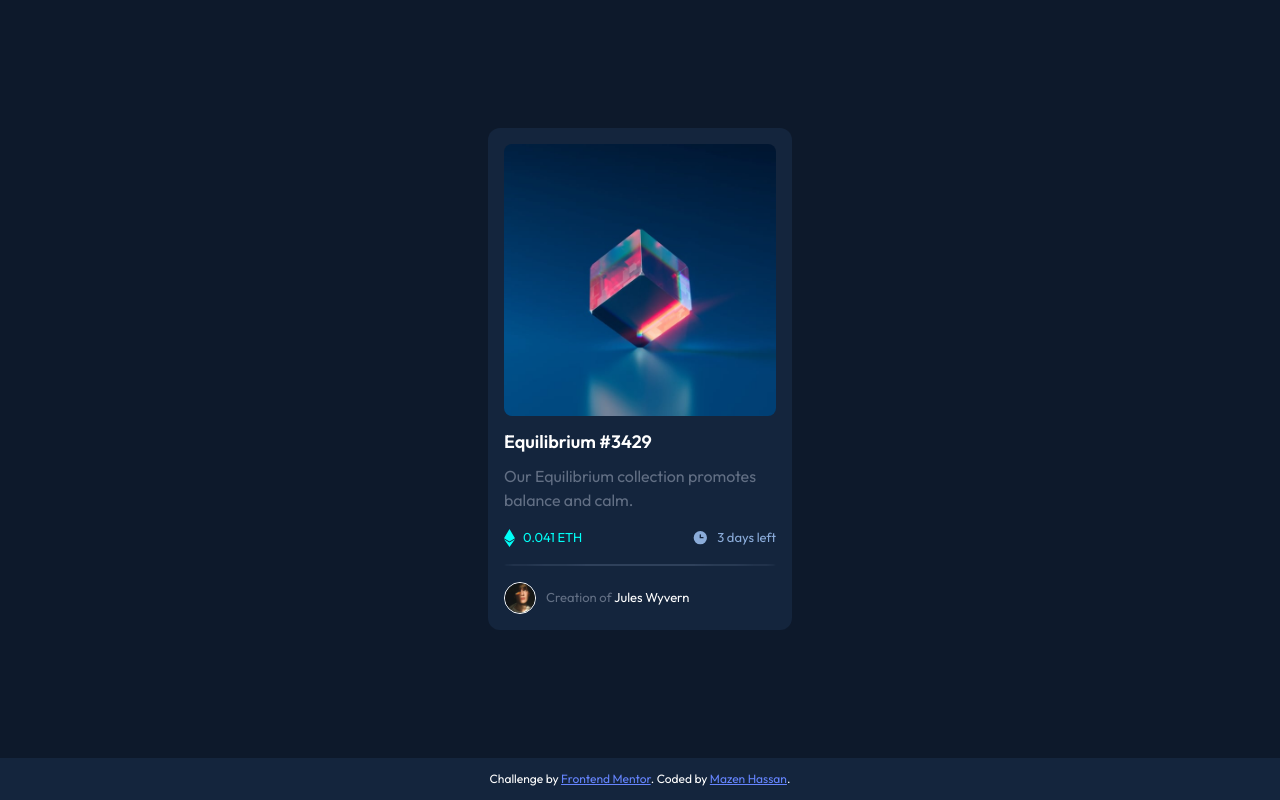
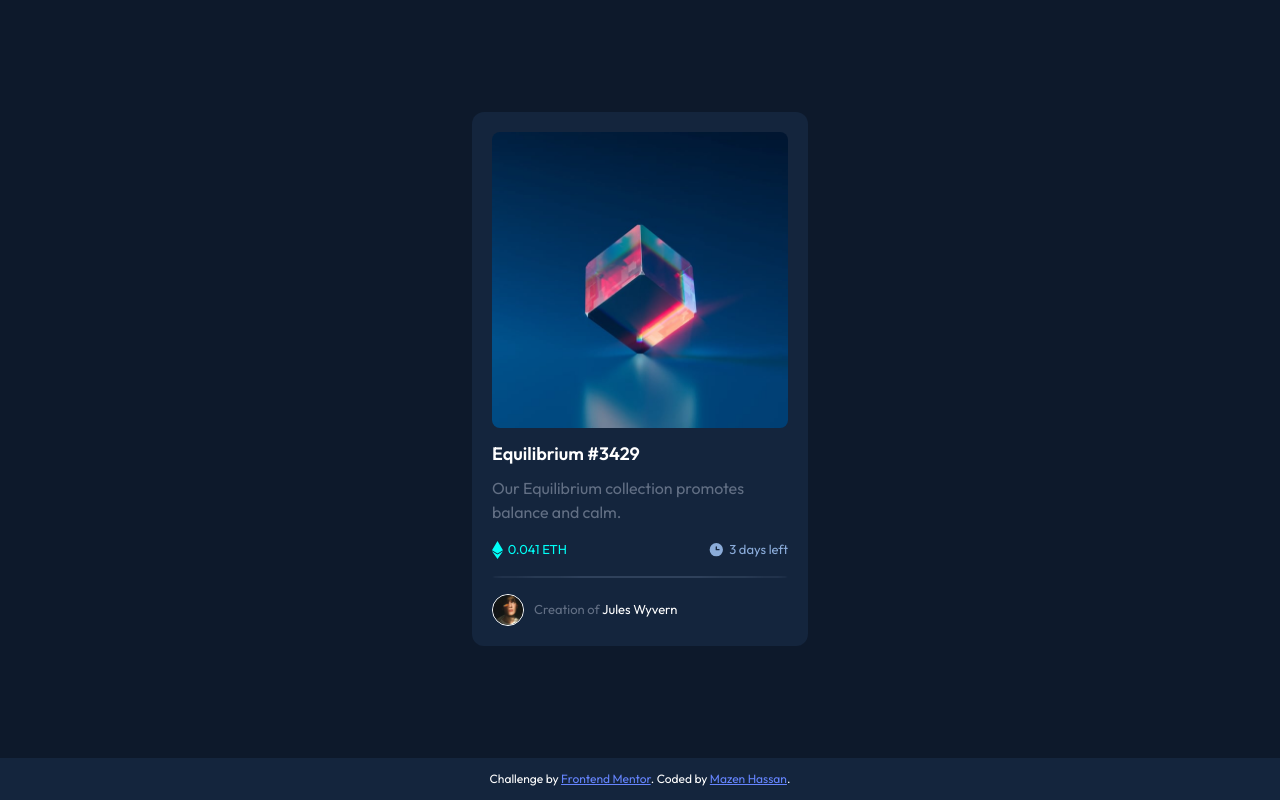
Before and after one commit to Mazz100/NFT-Preview-Card, a plain HTML site: page index.html in a window 1280 px wide. Drawn offline with Linux system fonts and the light colour scheme.

Commit message:
Feedback Update
- Accessibility update.

- More tweaks on style and hover effects.

```diff
--- a/Styles/style.scss
+++ b/Styles/style.scss
@@ -1,4 +1,5 @@
 //Variables
+$main-BG: hsl(217, 54%, 11%);
 $card-BG: hsl(216, 50%, 16%);
 $line-color: hsl(215, 32%, 27%);
 $etherium-active-color: hsl(178, 100%, 50%);
@@ -16,21 +17,21 @@ $date-color: hsl(215, 51%, 70%);
 
 body {
     font-family: 'Outfit', sans-serif;
-    background-color: hsl(217, 54%, 11%);
+    background-color: $main-BG;
     color: white;
     @include Flex(column);
 
 }
 
 .container {
-    max-width: 19rem;
+    max-width: 21rem;
     @include Flex(column);
     flex: 1;
 }
 
 .main {
     background-color: $card-BG;
-    padding: 16px;
+    padding: 20px;
     border-radius: 12px;
 }
 
@@ -42,7 +43,6 @@ body {
     padding: 0;
     border-radius: 8px;
     overflow: hidden;
-
 
     .equilibrium-image {
         display: block;
@@ -61,12 +61,12 @@ body {
     height: 100%;
     content: '';
     opacity: 0;
-    transition: opacity 0.2s linear;
+    transition: all 0.2s 0.2s linear;
     z-index: 10;
 }
 
 .etherium-button::after {
-    background-color: $etherium-active-color;
+    background-color: $card-BG;
     top: 0;
     left: 0;
     position: absolute;
@@ -74,7 +74,7 @@ body {
     height: 100%;
     content: '';
     opacity: 0;
-    transition: opacity 0.2s linear;
+    transition: all 0.2s linear;
     z-index: 5;
 }
 
@@ -85,11 +85,11 @@ body {
 
     .value {
         color: $etherium-active-color ;
-        margin-right: 90px;
+        margin-right: 120px;
     }
 
     .clock {
-        margin-left: 12px;
+        margin-left: 16px;
     }
 
     .date {
@@ -129,7 +129,6 @@ body {
 .main-heading {
     font-size: 1.125rem;
     margin: 16px 0 12px 0;
-
 }
 
 .description {
@@ -155,7 +154,7 @@ body {
     cursor: pointer;
     text-decoration: none;
     color: inherit;
-    transition: color 0.3s linear;
+    transition: all 150ms linear;
 }
 
 .active-state:hover {
@@ -168,4 +167,5 @@ body {
 
 .etherium-button:hover::after {
     opacity: 0.5;
+    background-color: $etherium-active-color;
 }
--- a/index.html
+++ b/index.html
@@ -26,14 +26,15 @@
       <button class="etherium-button" aria-label="focus zoom">
         <img class="equilibrium-image" src="images/image-equilibrium.jpg" alt="">
       </button>
-
-      <a class="active-state" href="#">
-        <h1 class="main-heading">Equilibrium #3429</h1>
-      </a>
+      <h2>
+        <a class="active-state" href="#">
+          <h1 class="main-heading">Equilibrium #3429</h1>
+        </a>
+      </h2>
       <p class="description"> Our Equilibrium collection promotes balance and calm.</p>
 
       <div class="details">
-        <img class="etherium" src="images/icon-ethereum.svg" alt="etherium crypto">
+        <img class="etherium" src="images/icon-ethereum.svg" alt="">
         <span class="value">0.041 ETH</span>
         <img class="clock" src="images/icon-clock.svg" alt="">
         <span class="date"> 3 days left</span>
@@ -42,7 +43,7 @@
       <div class="line"></div>
 
       <div class="author">
-        <img src="images/image-avatar.png" width="32" height="32" alt="">
+        <img src="images/image-avatar.png" width="32" height="32" alt="Headshot of jules wyvern">
         <span>Creation of
           <a class="author-name active-state" href="#">
             Jules Wyvern
```
Also changed, not shown: Styles/style.css, 1 other file.
